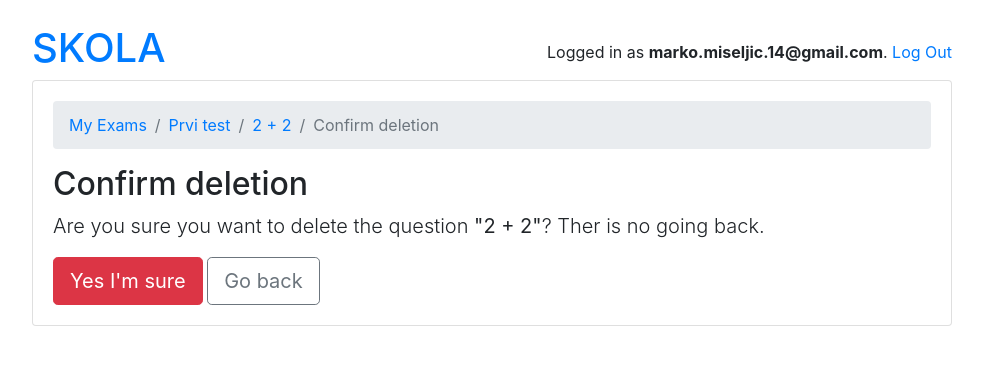
After one commit to extreme1337/exams, a Django app: page /account/teachers/exam/13/question/23/delete in a window 1280 px wide. The commit adds this page. Shown: the top 365 px of the page, without its empty margins (148-1131 px from the left). Run offline with Django 3.2, Linux system fonts and the light colour scheme; a user stored in the database is signed in; data comes from the database, SQL or seed files in the repository; both versions use the stored data as it was after the commit; some libraries are stand-ins or nearby versions.

Commit message:
added deleting for exams and questions

```diff
--- a/account/forms.py
+++ b/account/forms.py
@@ -23,7 +23,7 @@ class BaseAnswerInlineFormSet(forms.BaseInlineFormSet):
                 if form.cleaned_data.get('correct', False):
                     has_one_correct_answer=True
                     break
-        if has_one_correct_answer:
+        if has_one_correct_answer == False:
             raise ValidationError('Mark at least one answer as correct.', code='no_correct_answer')
 
 
@@ -43,3 +43,7 @@ class TakeExamForm(forms.ModelForm):
         question = kwargs.pop('question')
         super().__init__(*args, **kwargs)
         self.fields['answer'].queryset = question.answers.order_by('question_text')
+
+
+def change_activity():
+    pass
--- a/account/urls.py
+++ b/account/urls.py
@@ -16,7 +16,7 @@ urlpatterns = [
         path('exam/<int:pk>/delete/', ExamTeacherDeleteView.as_view(), name='exam_delete'),
         path('exam/<int:pk>/question/add/', question_add, name='question_add'),
         path('exam/<int:exam_pk>/question/<int:question_pk>/', question_change, name='question_change'),
-
+        path('exam/<int:exam_pk>/question/<int:question_pk>/delete', QuestionDeleteView.as_view(), name='question_delete'),
     ], 'account'), namespace='teachers'))
 
 ]
--- a/account/views.py
+++ b/account/views.py
@@ -235,3 +235,28 @@ def question_change(request, exam_pk, question_pk):
         'form': form,
         'formset': formset
     })
+
+
+@method_decorator([login_required, teacher_required], name='dispatch')
+class QuestionDeleteView(DeleteView):
+    model = Question
+    context_object_name = 'question'
+    template_name = 'teachers/question_delete_confirm.html'
+    pk_url_kwarg = 'question_pk'
+
+    def get_context_data(self, **kwargs):
+        question = self.get_object()
+        kwargs['exam'] = question.exam
+        return super().get_context_data(**kwargs)
+
+    def delete(self, request, *args, **kwargs):
+        question = self.get_object()
+        messages.success(request, 'The question %s was deleted with success!' % question.question_text)
+        return super().delete(request, *args, **kwargs)
+
+    def get_queryset(self):
+        return Question.objects.filter(exam__owner=self.request.user)
+
+    def get_success_url(self):
+        question = self.get_object()
+        return reverse('teachers:exam_change', kwargs={'pk': question.exam_id})
--- a/templates/teachers/question_change_form.html
+++ b/templates/teachers/question_change_form.html
@@ -39,7 +39,7 @@
               <div class="col-8">
                 {% for hidden in form.hidden_fields %}{{ hidden }}{% endfor %}
                 {{ form.text|as_crispy_field }}
-                {% if form.instance.pk and form.text.value != form.instance.text %}<p class="mb-0 mt-1"><small class="text-muted font-italic"><strong>Old answer:</strong> {{ form.instance.text }}</small></p>{% endif %}
+                {% if form.instance.pk and form.question_text.value != form.instance.text %}<p class="mb-0 mt-1"><small class="text-muted font-italic"><strong>Old answer:</strong> {{ form.instance.text }}</small></p>{% endif %}
               </div>
               <div class="col-2">
                 {{ form.correct }}
@@ -59,6 +59,6 @@
     </p>
     <button type="submit" class="btn btn-success">Save changes</button>
     <a href="{% url 'teachers:exam_change' exam.pk %}" class="btn btn-outline-secondary" role="button">Go to {{exam}}</a>
-    <a href="" class="btn btn-danger float-right">Delete</a>
+    <a href="{% url 'teachers:question_delete' exam.pk question.pk %}" class="btn btn-danger float-right">Delete</a>
   </form>
 {% endblock %}
--- /dev/null
+++ b/templates/teachers/question_delete_confirm.html
@@ -0,0 +1,24 @@
+{% extends '../base.html' %}
+
+{% load crispy_forms_tags %}
+
+{% block content %}
+  <nav aria-label="breadcrumb">
+    <ol class="breadcrumb">
+      <li class="breadcrumb-item"><a href="{% url 'teachers:exam_change_list' %}">My Exams</a></li>
+      <li class="breadcrumb-item"><a href="{% url 'teachers:exam_change' exam.pk %}">{{ exam.type }}</a></li>
+      <li class="breadcrumb-item"><a href="{% url 'teachers:question_change' exam.pk question.pk %}">{{ question.question_text }}</a></li>
+      <li class="breadcrumb-item active" aria-current="page">Confirm deletion</li>
+    </ol>
+  </nav>
+
+  <h2 class="mb-2">Confirm deletion</h2>
+
+  <p class="lead">Are you sure you want to delete the question <strong>"{{question.question_text}}"</strong>? Ther is no going back.</p>
+  <form method="POST">
+      {% csrf_token %}
+      <button type="submit" class="btn btn-danger btn-lg">Yes I'm sure</button>
+      <a href="{% url 'teachers:question_change' exam.pk question.pk %}" class="btn btn-outline-secondary btn-lg" role="button">Go back</a>
+  </form>
+
+ {% endblock content %}
```
Also changed, not shown: templates/teachers/exam_delete_confirm.html (+22 -0 lines), db.sqlite3.
